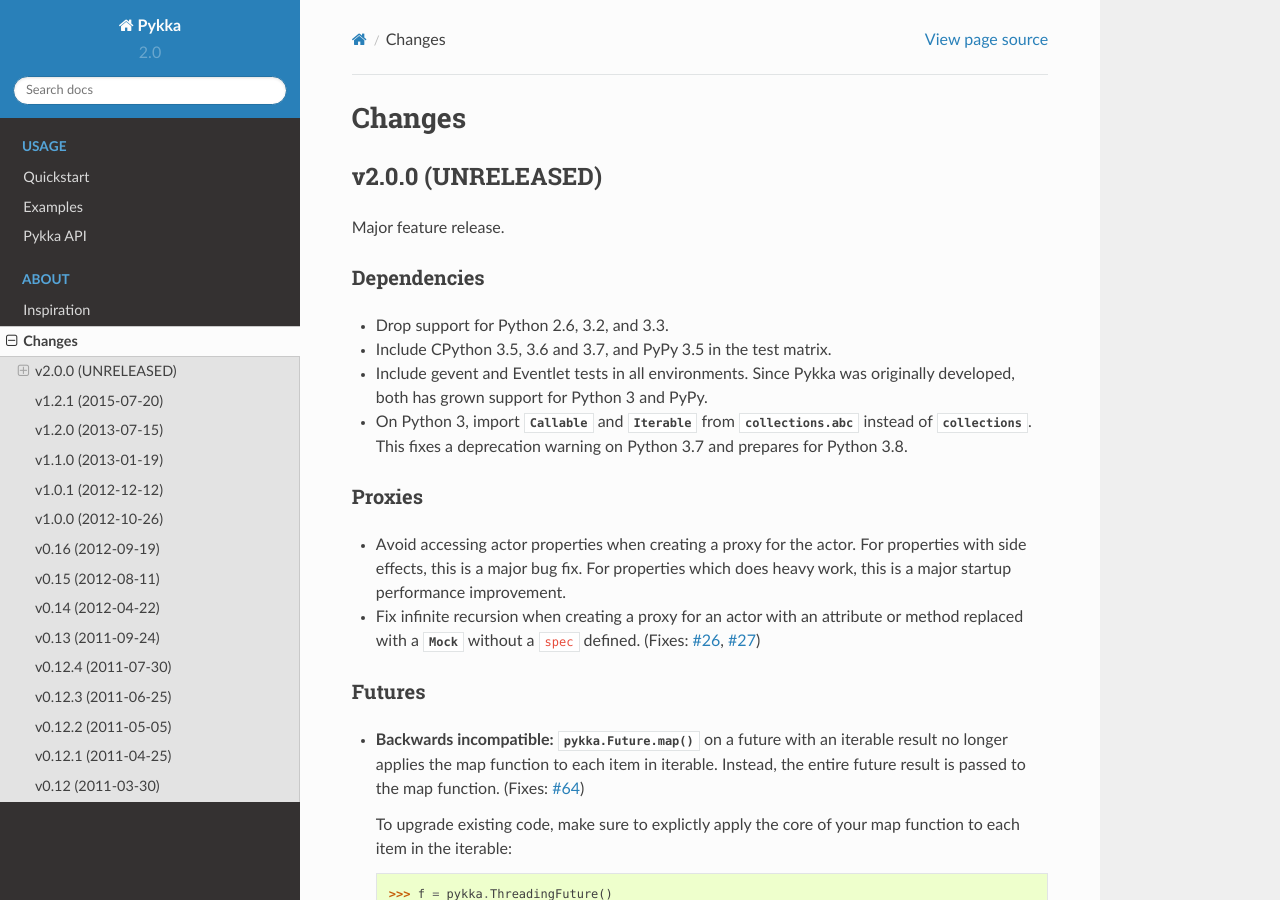
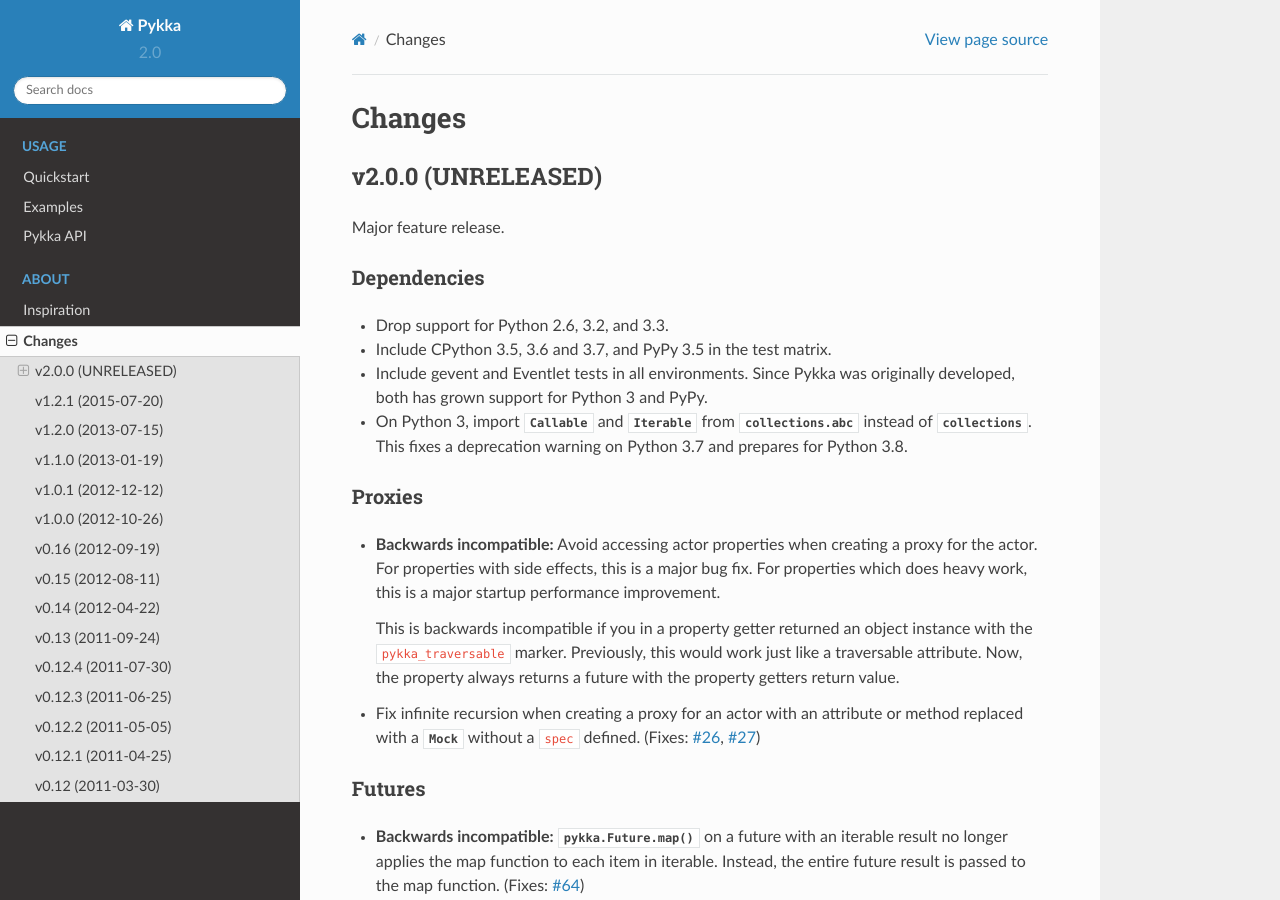
Before and after one commit to jodal/pykka, a Sphinx documentation site: the page built from docs/changes.rst, in a window 1280 px wide and 900 px high. Built offline with Sphinx 7.4.7 and the Read the Docs theme 2.0.0, drawn with Linux system fonts in a browser that asks for light colours.

Commit message:
proxy: Document backwards incompatible change

```diff
--- a/docs/changes.rst
+++ b/docs/changes.rst
@@ -24,9 +24,15 @@
 Proxies
 -------
 
-- Avoid accessing actor properties when creating a proxy for the actor. For
-  properties with side effects, this is a major bug fix. For properties which
-  does heavy work, this is a major startup performance improvement.
+- **Backwards incompatible:** Avoid accessing actor properties when creating
+  a proxy for the actor. For properties with side effects, this is a major bug
+  fix. For properties which does heavy work, this is a major startup
+  performance improvement.
+
+  This is backwards incompatible if you in a property getter returned an
+  object instance with the ``pykka_traversable`` marker. Previously, this
+  would work just like a traversable attribute. Now, the property always
+  returns a future with the property getters return value.
 
 - Fix infinite recursion when creating a proxy for an actor with an attribute
   or method replaced with a :class:`~unittest.mock.Mock` without a ``spec``
```
Also changed, not shown: 1 other file.
